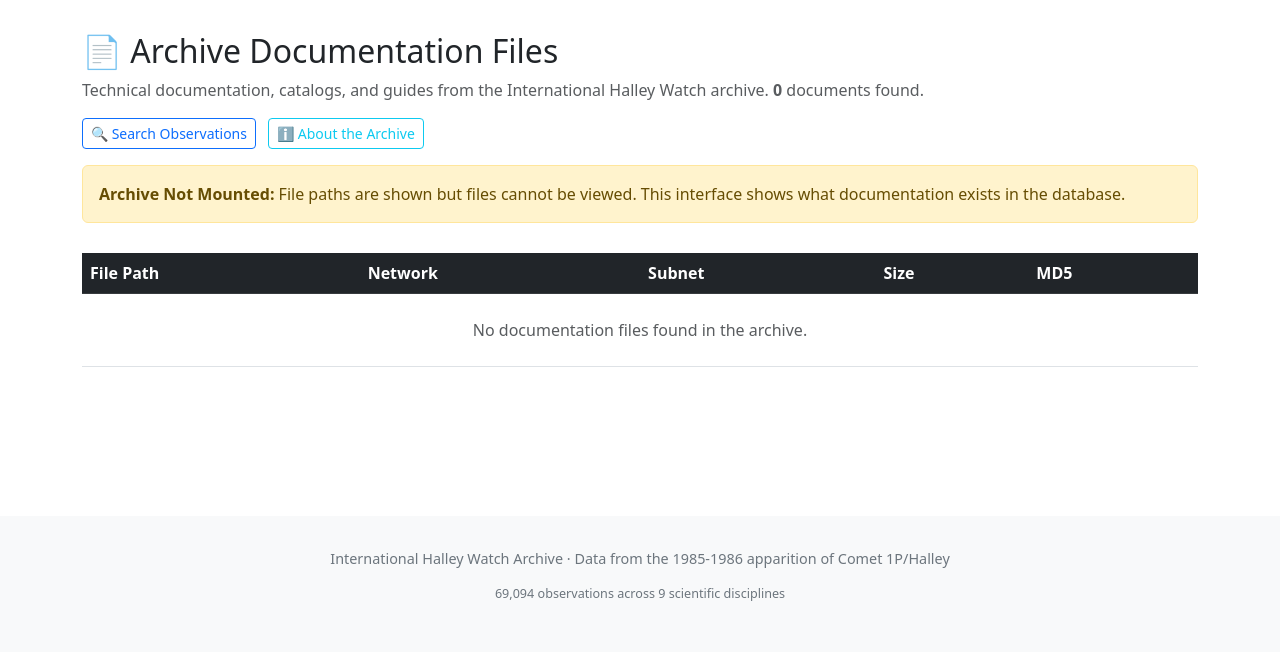
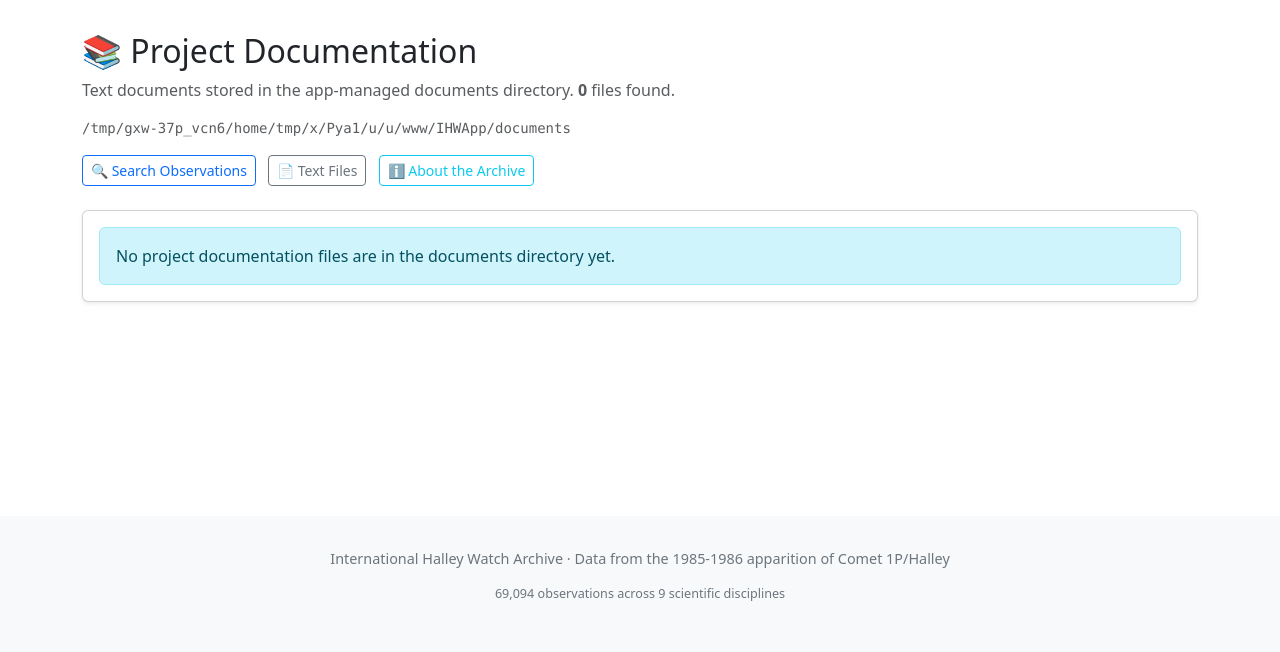
Before and after one commit to awarnock3/IHWWebApp, a Django app: page /documentation/ in a window 1280 px wide. Shown: the part 148-800 px from the top of the page. Run offline with Django 4.2, Linux system fonts and the light colour scheme; data that the repository does not hold is empty; some libraries are stand-ins or nearby versions.

Commit message:
Add app-managed documentation directory
Co-authored-by: Copilot <223556219+Copilot@users.noreply.github.com>

```diff
--- a/IHWApp/IHWApp/settings.py
+++ b/IHWApp/IHWApp/settings.py
@@ -184,6 +184,9 @@ DEFAULT_AUTO_FIELD = 'django.db.models.BigAutoField'
 # IHW Archive Configuration
 # Root path to the archive data files
 IHW_ARCHIVE_ROOT = os.environ.get('IHW_ARCHIVE_ROOT', '/data/working/IHWv2/data/')
+APP_DOCUMENTS_ROOT = Path(
+    os.environ.get('IHW_APP_DOCUMENTS_ROOT', BASE_DIR / 'documents')
+).resolve()
 
 if not DEBUG:
     SECURE_PROXY_SSL_HEADER = ('HTTP_X_FORWARDED_PROTO', 'https')
--- a/IHWApp/IHWApp/urls.py
+++ b/IHWApp/IHWApp/urls.py
@@ -17,13 +17,25 @@ Including another URLconf
 from django.contrib import admin
 from django.urls import path, include
 from django.views.generic import RedirectView
-from search.views import AboutView, DocumentationView, FileViewerView
+from search.views import (
+    AboutView,
+    AppDocumentViewerView,
+    DocumentationView,
+    FileViewerView,
+    TextFilesView,
+)
 
 urlpatterns = [
     path('admin/', admin.site.urls),
     path('search/', include('search.urls')),
     path('about/', AboutView.as_view(), name='about'),
+    path('text-files/', TextFilesView.as_view(), name='text-files'),
     path('documentation/', DocumentationView.as_view(), name='documentation'),
+    path(
+        'documentation/<path:relative_path>/',
+        AppDocumentViewerView.as_view(),
+        name='documentation-file',
+    ),
     path('file/<int:file_id>/', FileViewerView.as_view(), name='file-viewer'),
     path('', RedirectView.as_view(pattern_name='search:search', permanent=False)),
 ]
--- a/IHWApp/search/views.py
+++ b/IHWApp/search/views.py
@@ -1,7 +1,10 @@
 """
 Search views for IHW archive
 """
+from pathlib import Path
+import os
 from django.views.generic import FormView, ListView, DetailView, TemplateView
+from django.conf import settings
 from django.db.models import Q, F, OuterRef, Subquery, Exists
 from django.http import Http404, HttpResponse, JsonResponse
 from django.shortcuts import redirect
@@ -10,8 +13,67 @@ from core.models import IdxMetaCommon, IhwEphemeris, IhwFiles, IhwFileFilepath,
 from core.fits_utils import read_fits_header, format_header_for_display, get_header_summary
 from core.archive_utils import is_archive_available, find_fits_header_file, find_pds_label_file
 from .forms import ObservationSearchForm
-import os
 from datetime import datetime
+
+
+def read_text_file(file_path):
+    """Read a file as text when possible, otherwise return a small hex preview."""
+    for encoding in ['utf-8', 'ascii', 'latin-1']:
+        try:
+            with open(file_path, 'r', encoding=encoding, errors='replace') as handle:
+                content = handle.read()
+            return {
+                'is_binary': False,
+                'content': content,
+                'total_lines': len(content.split('\n')),
+            }
+        except UnicodeDecodeError:
+            continue
+
+    with open(file_path, 'rb') as handle:
+        binary_content = handle.read(1024)
+
+    return {
+        'is_binary': True,
+        'binary_preview': binary_content.hex(),
+    }
+
+
+def get_app_documents():
+    """Return project-managed documentation files under APP_DOCUMENTS_ROOT."""
+    root = Path(settings.APP_DOCUMENTS_ROOT)
+    if not root.exists():
+        return []
+
+    documents = []
+    for file_path in sorted(path for path in root.rglob('*') if path.is_file()):
+        relative_path = file_path.relative_to(root)
+        if any(part.startswith('.') for part in relative_path.parts):
+            continue
+
+        documents.append({
+            'name': file_path.name,
+            'relative_path': relative_path.as_posix(),
+            'size': file_path.stat().st_size,
+        })
+
+    return documents
+
+
+def resolve_app_document_path(relative_path):
+    """Resolve a project document path and block traversal outside the docs root."""
+    documents_root = Path(settings.APP_DOCUMENTS_ROOT).resolve()
+    file_path = (documents_root / relative_path).resolve()
+
+    try:
+        file_path.relative_to(documents_root)
+    except ValueError as exc:
+        raise Http404("Document not found") from exc
+
+    if not file_path.is_file():
+        raise Http404("Document not found")
+
+    return file_path
 
 
 class SearchView(FormView):
@@ -473,8 +535,8 @@ class AboutView(TemplateView):
     template_name = 'about.html'
 
 
-class DocumentationView(ListView):
-    """Display all documentation files from the archive"""
+class TextFilesView(ListView):
+    """Display archive text files indexed in the database."""
     model = IhwFiles
     template_name = 'documentation.html'
     context_object_name = 'documents'
@@ -507,8 +569,43 @@ class DocumentationView(ListView):
         return context
 
 
+class DocumentationView(TemplateView):
+    """Display project-managed documents stored with the app."""
+    template_name = 'app_documentation.html'
+
+    def get_context_data(self, **kwargs):
+        context = super().get_context_data(**kwargs)
+        context['documents'] = get_app_documents()
+        context['documents_root'] = Path(settings.APP_DOCUMENTS_ROOT)
+        context['total_documents'] = len(context['documents'])
+        return context
+
+
+class AppDocumentViewerView(TemplateView):
+    """View a project-managed document from the app documents directory."""
+    template_name = 'app_file_viewer.html'
+
+    def get_context_data(self, **kwargs):
+        context = super().get_context_data(**kwargs)
+        file_path = resolve_app_document_path(kwargs['relative_path'])
+        file_data = read_text_file(file_path)
+
+        context['filename'] = file_path.name
+        context['relative_path'] = file_path.relative_to(settings.APP_DOCUMENTS_ROOT).as_posix()
+        context['full_path'] = str(file_path)
+        context['is_binary'] = file_data['is_binary']
+
+        if file_data['is_binary']:
+            context['binary_preview'] = file_data['binary_preview']
+        else:
+            context['file_content'] = file_data['content']
+            context['total_lines'] = file_data['total_lines']
+
+        return context
+
+
 class FileViewerView(TemplateView):
-    """Generic file viewer for documentation and other text files"""
+    """Generic file viewer for archive text files"""
     template_name = 'file_viewer.html'
 
     def get_context_data(self, **kwargs):
@@ -529,39 +626,21 @@ class FileViewerView(TemplateView):
         if not full_path or not os.path.exists(full_path):
             raise Http404("File not found in archive")
 
-        # Try to read the file
         try:
-            # Try common text encodings
-            for encoding in ['utf-8', 'ascii', 'latin-1']:
-                try:
-                    with open(full_path, 'r', encoding=encoding, errors='replace') as f:
-                        content = f.read()
-                    break
-                except UnicodeDecodeError:
-                    continue
-            else:
-                # If all encodings fail, read as binary and show hex
-                with open(full_path, 'rb') as f:
-                    binary_content = f.read(1024)  # First 1KB
-                context['is_binary'] = True
-                context['binary_preview'] = binary_content.hex()
-                context['file'] = file_obj
-                context['filename'] = os.path.basename(full_path)
-                context['full_path'] = full_path
-                return context
-
-            # Split into lines for counting
-            lines = content.split('\n')
-            context['file_content'] = content
-            context['total_lines'] = len(lines)
-
+            file_data = read_text_file(full_path)
         except Exception as e:
             raise Http404(f"Error reading file: {e}")
 
         context['file'] = file_obj
         context['filename'] = os.path.basename(full_path)
         context['full_path'] = full_path
-        context['is_binary'] = False
+        context['is_binary'] = file_data['is_binary']
+
+        if file_data['is_binary']:
+            context['binary_preview'] = file_data['binary_preview']
+        else:
+            context['file_content'] = file_data['content']
+            context['total_lines'] = file_data['total_lines']
 
         return context
 
--- /dev/null
+++ b/IHWApp/templates/app_documentation.html
@@ -0,0 +1,45 @@
+{% extends "base.html" %}
+
+{% block title %}Documentation - International Halley Watch{% endblock %}
+
+{% block content %}
+<div class="mb-4">
+    <h2>📚 Project Documentation</h2>
+    <p class="text-muted">
+        Text documents stored in the app-managed documents directory.
+        <strong>{{ total_documents }}</strong> file{{ total_documents|pluralize }} found.
+    </p>
+    <p class="font-monospace small text-muted mb-3">{{ documents_root }}</p>
+    <p>
+        <a href="{% url 'search:search' %}" class="btn btn-sm btn-outline-primary">
+            🔍 Search Observations
+        </a>
+        <a href="{% url 'text-files' %}" class="btn btn-sm btn-outline-secondary ms-2">
+            📄 Text Files
+        </a>
+        <a href="{% url 'about' %}" class="btn btn-sm btn-outline-info ms-2">
+            ℹ️ About the Archive
+        </a>
+    </p>
+</div>
+
+<div class="card shadow-sm">
+    <div class="card-body">
+        {% if documents %}
+        <div class="list-group list-group-flush">
+            {% for doc in documents %}
+            <a href="{% url 'documentation-file' doc.relative_path %}"
+               class="list-group-item list-group-item-action d-flex justify-content-between align-items-center">
+                <span class="font-monospace small">{{ doc.relative_path }}</span>
+                <span class="text-muted small">{{ doc.size|filesizeformat }}</span>
+            </a>
+            {% endfor %}
+        </div>
+        {% else %}
+        <div class="alert alert-info mb-0">
+            No project documentation files are in the documents directory yet.
+        </div>
+        {% endif %}
+    </div>
+</div>
+{% endblock %}
--- a/IHWApp/templates/documentation.html
+++ b/IHWApp/templates/documentation.html
@@ -1,6 +1,6 @@
 {% extends "base.html" %}
 
-{% block title %}Documentation Files - International Halley Watch{% endblock %}
+{% block title %}Text Files - International Halley Watch{% endblock %}
 
 {% block extra_css %}
 <!-- DataTables CSS -->
@@ -23,10 +23,10 @@
 
 {% block content %}
 <div class="mb-4">
-    <h2>📄 Archive Documentation Files</h2>
+    <h2>📄 Archive Text Files</h2>
     <p class="text-muted">
-        Technical documentation, catalogs, and guides from the International Halley Watch archive.
-        <strong>{{ total_documents }}</strong> document{{ total_documents|pluralize }} found.
+        Text files indexed from the International Halley Watch archive database.
+        <strong>{{ total_documents }}</strong> file{{ total_documents|pluralize }} found.
     </p>
     <p>
         <a href="{% url 'search:search' %}" class="btn btn-sm btn-outline-primary">
@@ -35,11 +35,14 @@
         <a href="{% url 'about' %}" class="btn btn-sm btn-outline-info ms-2">
             ℹ️ About the Archive
         </a>
+        <a href="{% url 'documentation' %}" class="btn btn-sm btn-outline-dark ms-2">
+            📚 Documentation
+        </a>
     </p>
     {% if not archive_available %}
     <div class="alert alert-warning">
         <strong>Archive Not Mounted:</strong> File paths are shown but files cannot be viewed.
-        This interface shows what documentation exists in the database.
+        This interface shows what text files exist in the database.
     </div>
     {% endif %}
 </div>
@@ -103,7 +106,7 @@
             {% empty %}
             <tr>
                 <td colspan="5" class="text-center text-muted py-4">
-                    No documentation files found in the archive.
+                    No text files found in the archive.
                 </td>
             </tr>
             {% endfor %}
--- a/IHWApp/templates/file_viewer.html
+++ b/IHWApp/templates/file_viewer.html
@@ -7,7 +7,7 @@
     <nav aria-label="breadcrumb">
         <ol class="breadcrumb">
             <li class="breadcrumb-item"><a href="{% url 'search:search' %}">Search</a></li>
-            <li class="breadcrumb-item"><a href="{% url 'documentation' %}">Documentation</a></li>
+            <li class="breadcrumb-item"><a href="{% url 'text-files' %}">Text Files</a></li>
             <li class="breadcrumb-item active" aria-current="page">{{ filename }}</li>
         </ol>
     </nav>
@@ -100,8 +100,8 @@
 {% endif %}
 
 <div class="mt-4">
-    <a href="{% url 'documentation' %}" class="btn btn-secondary">
-        ← Back to Documentation List
+    <a href="{% url 'text-files' %}" class="btn btn-secondary">
+        ← Back to Text Files
     </a>
 </div>
 
```
Also changed, not shown: IHWApp/search/tests.py (+57 -0 lines), IHWApp/templates/about.html (+11 -4 lines), IHWApp/templates/app_file_viewer.html (added, +58 -0 lines), IHWApp/templates/search/search.html (+5 -2 lines), 1 other file.
